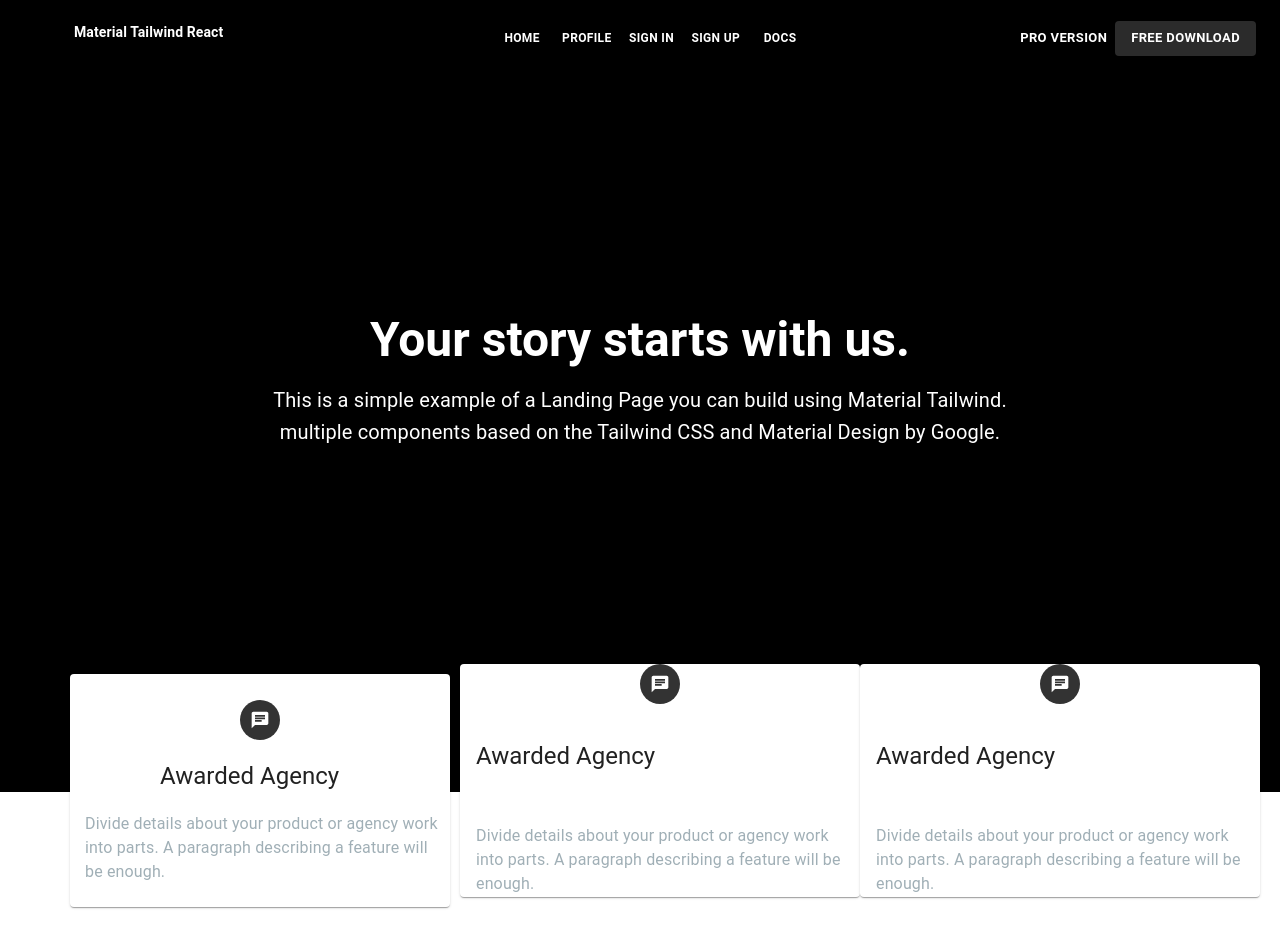
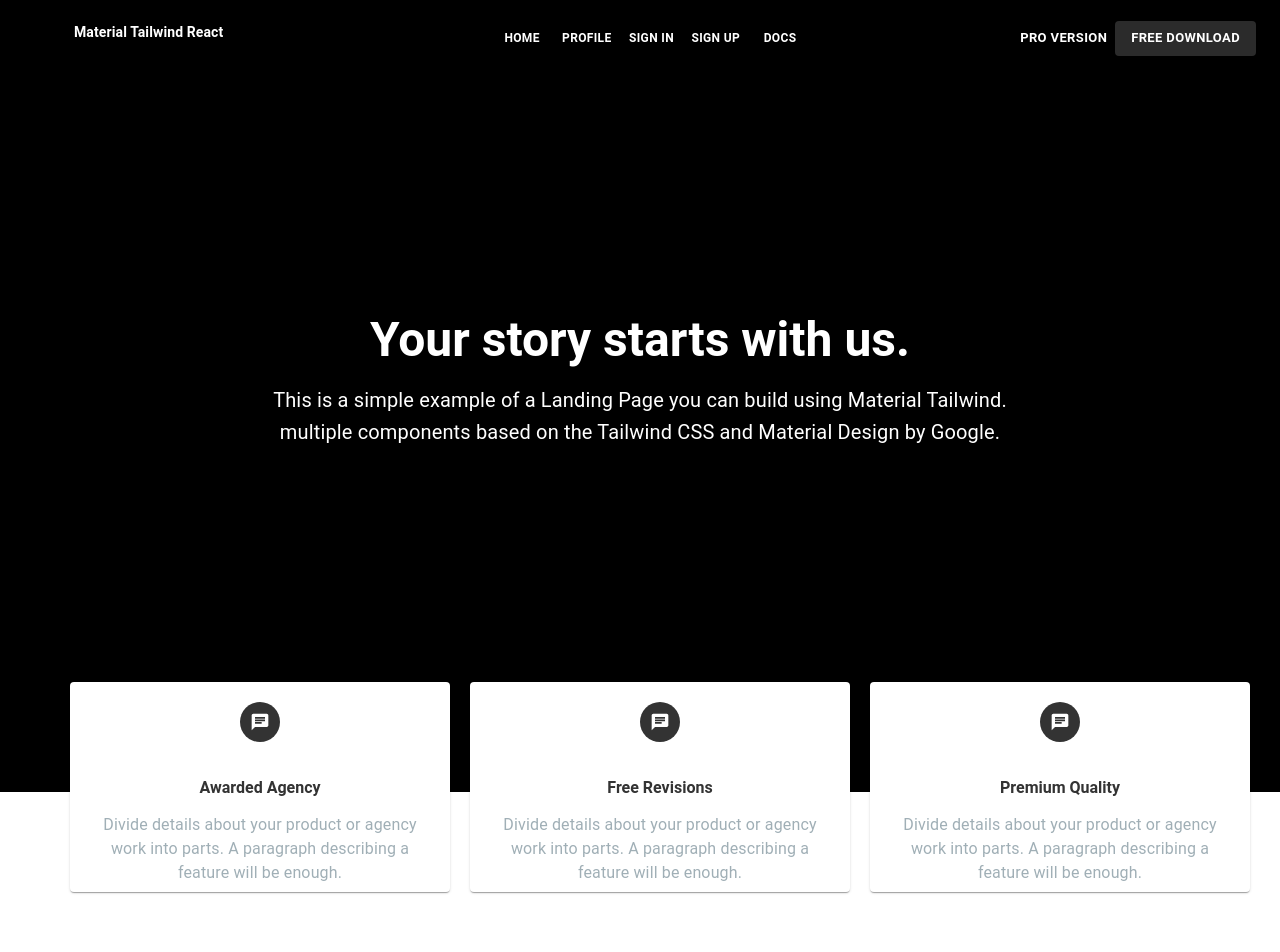
Before and after one commit to kimmisinha/Material-UI-Project, a React (Create React App) app: page / in a window 1280 px wide. Shown: the top 952 px of the page. Built offline with nearby package versions, Linux system fonts and the light colour scheme.

Commit message:
fix landing page

```diff
--- a/src/Component/LandingPage.jsx
+++ b/src/Component/LandingPage.jsx
@@ -1,9 +1,48 @@
 import React from "react";
-import { Container, Box, Typography, Grid, Paper } from "@mui/material";
+import { Container, Box, Typography, Grid } from "@mui/material";
 import ChatIcon from "@mui/icons-material/Chat";
 import Card from "@mui/material/Card";
 import CardHeader from "@mui/material/CardHeader";
 import CardContent from "@mui/material/CardContent";
+
+const cardStyle = {
+  maxWidth: 400,
+  maxHeight: 210,
+  textAlign: "center",
+};
+
+const iconStyle = {
+  backgroundColor: "rgb(51,51,51)",
+  borderRadius: "50%",
+  width: "40px",
+  height: "40px",
+  display: "flex",
+  alignItems: "center",
+  justifyContent: "center",
+  margin: "auto",
+  marginTop: "20px",
+};
+
+const cardHeaderStyle = {
+  color: "rgb(51,51,51)",
+  padding: "0px 40px 0px",
+  fontSize: "1rem",
+  fontWeight: "700",
+};
+
+const cardContentStyle = {
+  padding: "0px 20px 0px",
+  marginTop:"-20px"
+};
+
+const textStyle = {
+  color: "rgb(160,175,182)",
+  fontFamily: "Roboto, sans-serif",
+  textAlign: "center",
+  margin: 0, // Remove margin
+  padding: 0, // Remove padding
+};
+
 const LandingPage = () => {
   return (
     <Container maxWidth={false} disableGutters>
@@ -52,333 +91,29 @@ const LandingPage = () => {
         </Typography>
       </Box>
       <div style={{ padding: "0px 20px 0px 60px" }}>
-        <Grid
-          container
-          // spacing={4}
-          sx={{
-            marginTop: "-8rem",
-          }}
-        >
-          <Grid item xs={12} sm={4} sx={{padding: "10px"}}>
-            <Card sx={{ maxWidth: 400, maxHeight: 233 }}>
-              <Typography
-                sx={{
-                  backgroundColor: "rgb(51,51,51)",
-                  borderRadius: "50%",
-                  width: "40px",
-                  height: "40px",
-                  display: "flex",
-                  alignItems: "center",
-                  justifyContent: "center",
-                  margin: "auto",
-                  marginTop: "26px",
-                }}
-              >
-                <ChatIcon fontSize="small" sx={{ color: "white" ,adding: "0px 90px 0px"}} />
+        <Grid container sx={{ marginTop: "-7.5rem" }}>
+          {["Awarded Agency", "Free Revisions", "Premium Quality"].map((title, index) => (
+            <Grid item xs={12} sm={4} sx={{ padding: "10px" }} key={index}>
+              <Card sx={cardStyle}>
+                <Typography sx={iconStyle}>
+                  <ChatIcon fontSize="small" sx={{ color: "white" }} />
                 </Typography>
                 <CardHeader
-                title="  Awarded Agency"
-                component="h2"
-                gutterBottom
-                variant="h6"
-                sx={{ fontWeight: "600", padding: "0px 90px 0px" }}
+                  titleTypographyProps={{
+                    sx: cardHeaderStyle,
+                  }}
+                  title={title}
+                  component="h3"
+                  variant="h4"
                 />
-
-              <CardContent sx={{padding: 0}}>
-                <Typography
-                  variant="body1"
-                  color="text.secondary"
-                  sx={{
-                    color: "rgb(160,175,182)",
-                    fontFamily: "Roboto, sans-serif",
-                    padding: "0px 10px 15px 15px",
-                    // border:"1px solid blue"
-                  }}
-                >
-                  Divide details about your product or agency work into parts. A
-                  paragraph describing a feature will be enough.
+                <CardContent sx={cardContentStyle}>
+                  <Typography variant="body1" sx={textStyle}>
+                    Divide details about your product or agency work into parts. A paragraph describing a feature will be enough.
                   </Typography>
                 </CardContent>
               </Card>
-            {/* <Paper
-            elevation={3}
-            sx={{
-
-              border: "9px",
-              // padding: "1rem",
-              textAlign: "center",
-              margin: "1px",
-              marginLeft: "25px",
-              width: "390px",
-              height: "190px",
-              // paddingTop:"20px",
-              // marginRight: "500px",
-
-              // marginLeft:"20px"
-              // marginRight:"710px"
-            }}
-          >
-            <Box
-              sx={{
-                backgroundColor: "rgb(51,51,51)",
-                borderRadius: "50%",
-                width: "40px",
-                height: "40px",
-                display: "flex",
-                alignItems: "center",
-                justifyContent: "center",
-                margin: "auto",
-              }}
-            >
-              <ChatIcon fontSize="small" sx={{ color: "white" }} />
-            </Box>
-            <Typography
-              variant="h6"
-              component="h2"
-              gutterBottom
-              sx={{ fontWeight: "600", paddingTop: "19px" }}
-            >
-              Awarded Agency
-            </Typography>
-            <Typography
-              variant="body1"
-              sx={{
-                color: "rgb(160,175,182)",
-                fontFamily: "Roboto, sans-serif",
-              }}
-            >
-              Divide details about your product or agency work into parts. A
-              paragraph describing a feature will be enough.
-            </Typography>
-          </Paper> */}
             </Grid>
-          <Grid item xs={12} sm={4}>
-            <Card sx={{ maxWidth: 400, maxHeight: 233 }}>
-              <Typography
-                sx={{
-                  backgroundColor: "rgb(51,51,51)",
-                  borderRadius: "50%",
-                  width: "40px",
-                  height: "40px",
-                  display: "flex",
-                  alignItems: "center",
-                  justifyContent: "center",
-                  margin: "auto",
-                }}
-              >
-                <ChatIcon fontSize="small" sx={{ color: "white" }} />
-              </Typography>
-              <CardHeader
-                title="  Awarded Agency"
-                variant="h6"
-                component="h2"
-                gutterBottom
-                sx={{ fontWeight: "600" }}
-              />
-
-              <CardContent>
-                <Typography
-                  variant="body1"
-                  color="text.secondary"
-                  sx={{
-                    color: "rgb(160,175,182)",
-                    fontFamily: "Roboto, sans-serif",
-                  }}
-                >
-                  Divide details about your product or agency work into parts. A
-                  paragraph describing a feature will be enough.
-                </Typography>
-              </CardContent>
-            </Card>
-            {/* <Paper
-            elevation={3}
-            sx={{
-
-              border: "9px",
-              // padding: "1rem",
-              textAlign: "center",
-              margin: "1px",
-              marginLeft: "25px",
-              width: "390px",
-              height: "190px",
-              // paddingTop:"20px",
-              // marginRight: "500px",
-
-              // marginLeft:"20px"
-              // marginRight:"710px"
-            }}
-          >
-            <Box
-              sx={{
-                backgroundColor: "rgb(51,51,51)",
-                borderRadius: "50%",
-                width: "40px",
-                height: "40px",
-                display: "flex",
-                alignItems: "center",
-                justifyContent: "center",
-                margin: "auto",
-              }}
-            >
-              <ChatIcon fontSize="small" sx={{ color: "white" }} />
-            </Box>
-            <Typography
-              variant="h6"
-              component="h2"
-              gutterBottom
-              sx={{ fontWeight: "600", paddingTop: "19px" }}
-            >
-              Awarded Agency
-            </Typography>
-            <Typography
-              variant="body1"
-              sx={{
-                color: "rgb(160,175,182)",
-                fontFamily: "Roboto, sans-serif",
-              }}
-            >
-              Divide details about your product or agency work into parts. A
-              paragraph describing a feature will be enough.
-            </Typography>
-          </Paper> */}
-          </Grid>
-
-          <Grid item xs={12} sm={4}>
-            <Card sx={{ maxWidth: 400, maxHeight: 233 }}>
-              <Typography
-                sx={{
-                  backgroundColor: "rgb(51,51,51)",
-                  borderRadius: "50%",
-                  width: "40px",
-                  height: "40px",
-                  display: "flex",
-                  alignItems: "center",
-                  justifyContent: "center",
-                  margin: "auto",
-                }}
-              >
-                <ChatIcon fontSize="small" sx={{ color: "white" }} />
-              </Typography>
-              <CardHeader
-                title="  Awarded Agency"
-                variant="h6"
-                component="h2"
-                gutterBottom
-                sx={{ fontWeight: "600" }}
-              />
-
-              <CardContent>
-                <Typography
-                  variant="body1"
-                  color="text.secondary"
-                  sx={{
-                    color: "rgb(160,175,182)",
-                    fontFamily: "Roboto, sans-serif",
-                  }}
-                >
-                  Divide details about your product or agency work into parts. A
-                  paragraph describing a feature will be enough.
-                </Typography>
-              </CardContent>
-            </Card>
-            {/* <Paper
-            elevation={3}
-            sx={{
-
-              border: "9px",
-              // padding: "1rem",
-              textAlign: "center",
-              margin: "1px",
-              marginLeft: "25px",
-              width: "390px",
-              height: "190px",
-              // paddingTop:"20px",
-              // marginRight: "500px",
-
-              // marginLeft:"20px"
-              // marginRight:"710px"
-            }}
-          >
-            <Box
-              sx={{
-                backgroundColor: "rgb(51,51,51)",
-                borderRadius: "50%",
-                width: "40px",
-                height: "40px",
-                display: "flex",
-                alignItems: "center",
-                justifyContent: "center",
-                margin: "auto",
-              }}
-            >
-              <ChatIcon fontSize="small" sx={{ color: "white" }} />
-            </Box>
-            <Typography
-              variant="h6"
-              component="h2"
-              gutterBottom
-              sx={{ fontWeight: "600", paddingTop: "19px" }}
-            >
-              Awarded Agency
-            </Typography>
-            <Typography
-              variant="body1"
-              sx={{
-                color: "rgb(160,175,182)",
-                fontFamily: "Roboto, sans-serif",
-              }}
-            >
-              Divide details about your product or agency work into parts. A
-              paragraph describing a feature will be enough.
-            </Typography>
-          </Paper> */}
-          </Grid>
-
-          {/* <Paper
-            // elevation={3}
-            sx={{
-              width: "390px",
-              height: "190px",
-              border: "9px",
-              // padding: "1rem",
-              textAlign: "center",
-              margin: "1px",
-              // marginRight: "0px",
-            }}
-          >
-            <Box
-              sx={{
-                backgroundColor: "rgb(51,51,51)",
-                borderRadius: "50%",
-                width: "40px",
-                height: "40px",
-                display: "flex",
-                alignItems: "center",
-                justifyContent: "center",
-                margin: "auto",
-              }}
-            >
-              <ChatIcon fontSize="small" sx={{ color: "white" }} />
-            </Box>
-            <Typography
-              variant="h6"
-              component="h2"
-              gutterBottom
-              sx={{ fontWeight: "600", paddingTop: "19px" }}
-            >
-              Free Revisions
-            </Typography>
-            <Typography
-              variant="body1"
-              sx={{
-                color: "rgb(160,175,182)",
-                fontFamily: "Roboto, sans-serif",
-              }}
-            >
-              Keep your user engaged by providing meaningful information.
-              Remember that by this time, the user is curious.
-            </Typography>
-          </Paper> */}
+          ))}
         </Grid>
       </div>
     </Container>
```
Lines whose indentation alone changed are shown as unchanged.
